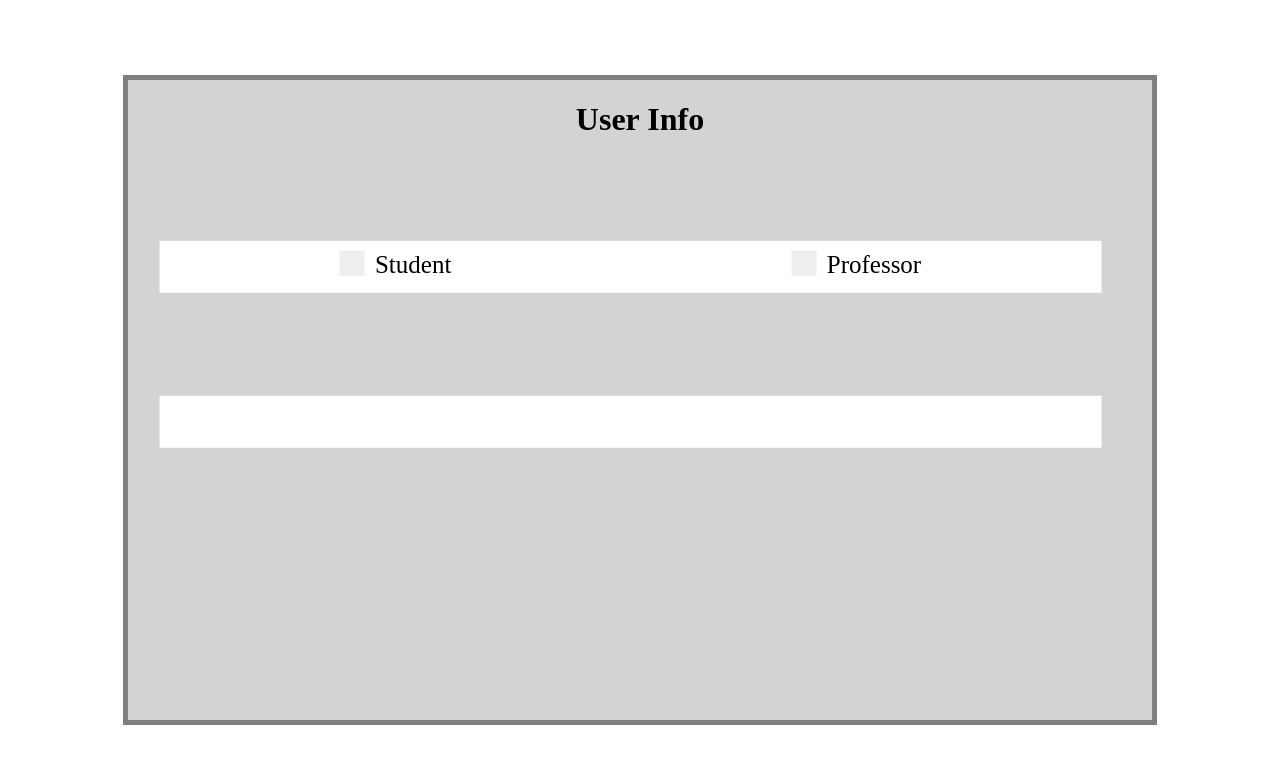
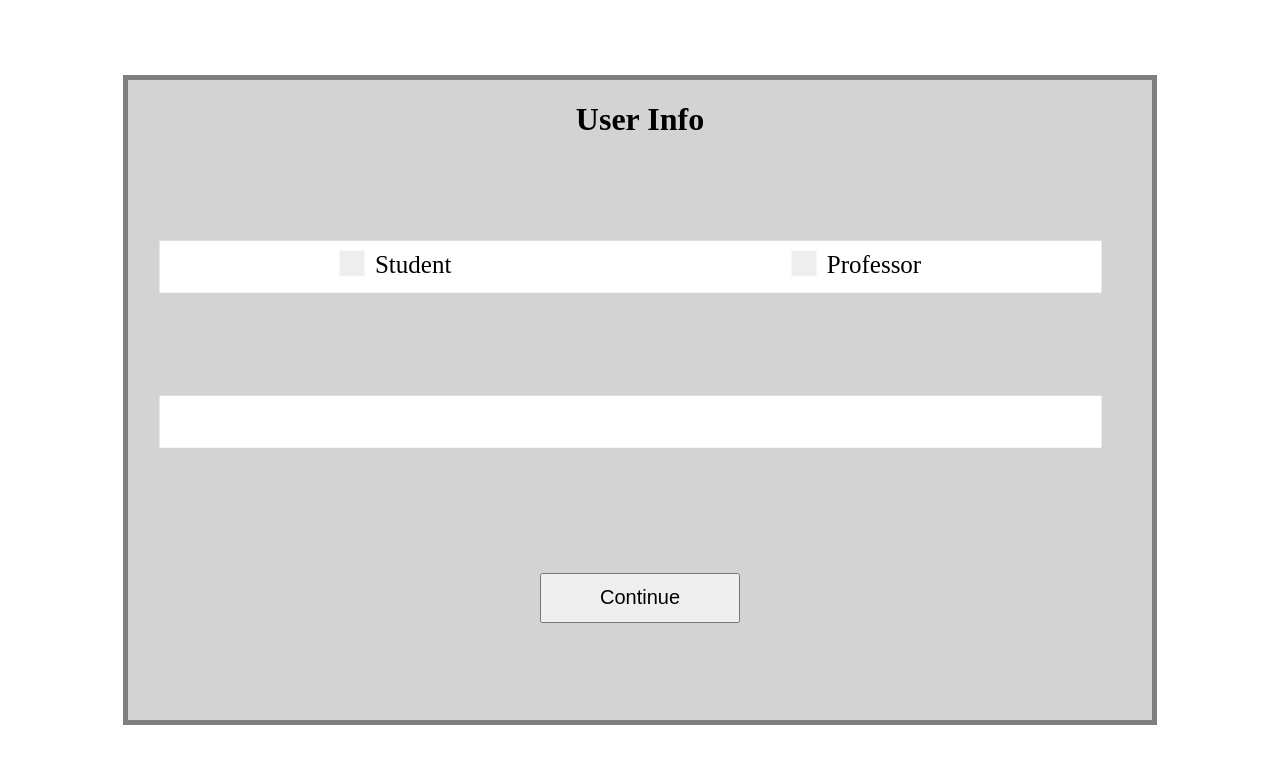
Before and after one commit to takagi002/STEMAI-Frontend, an Angular app in the folder stem-ai/: page /info in a window 1280 px wide. Shown: the top 764 px of the page. Built offline with nearby package versions, Linux system fonts and the light colour scheme.

Commit message:
added continue button to info page

```diff
--- a/stem-ai/src/app/info/info.component.css
+++ b/stem-ai/src/app/info/info.component.css
@@ -26,6 +26,17 @@
     margin-bottom: 10%;
     display: flex;
     justify-content: space-around;
+}
+
+.continue{
+    position: relative;
+    left: 50%;
+    top: 20%;
+    transform: translate(-50%, -50%);
+    width: 200px;
+    height: 50px;
+    font-size: 20px;
+    font-weight: 400;
 }
 
 /* Customize the label (the container) */
--- a/stem-ai/src/app/info/info.component.html
+++ b/stem-ai/src/app/info/info.component.html
@@ -13,4 +13,7 @@
     <div class="question">
 
     </div>
+    <button class="continue">
+        Continue
+    </button>
 </div>
```
